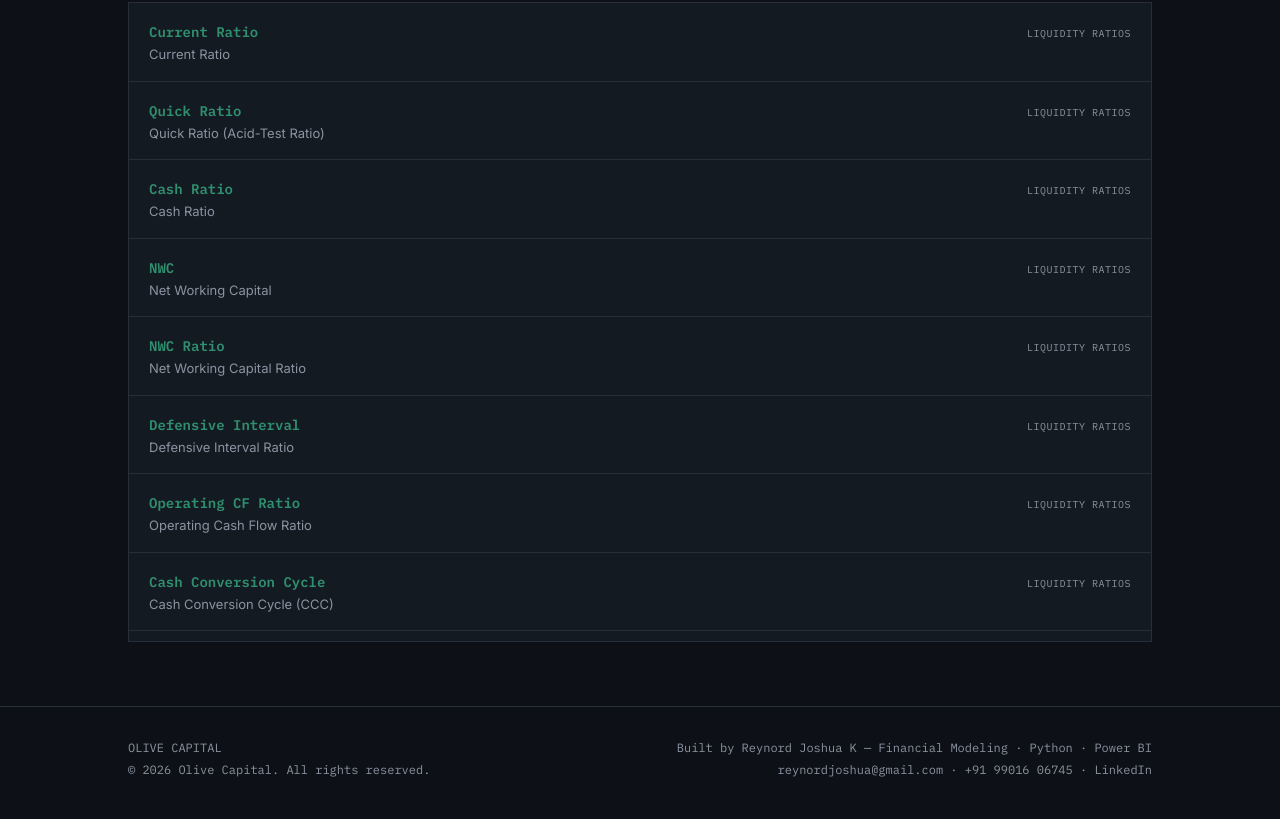
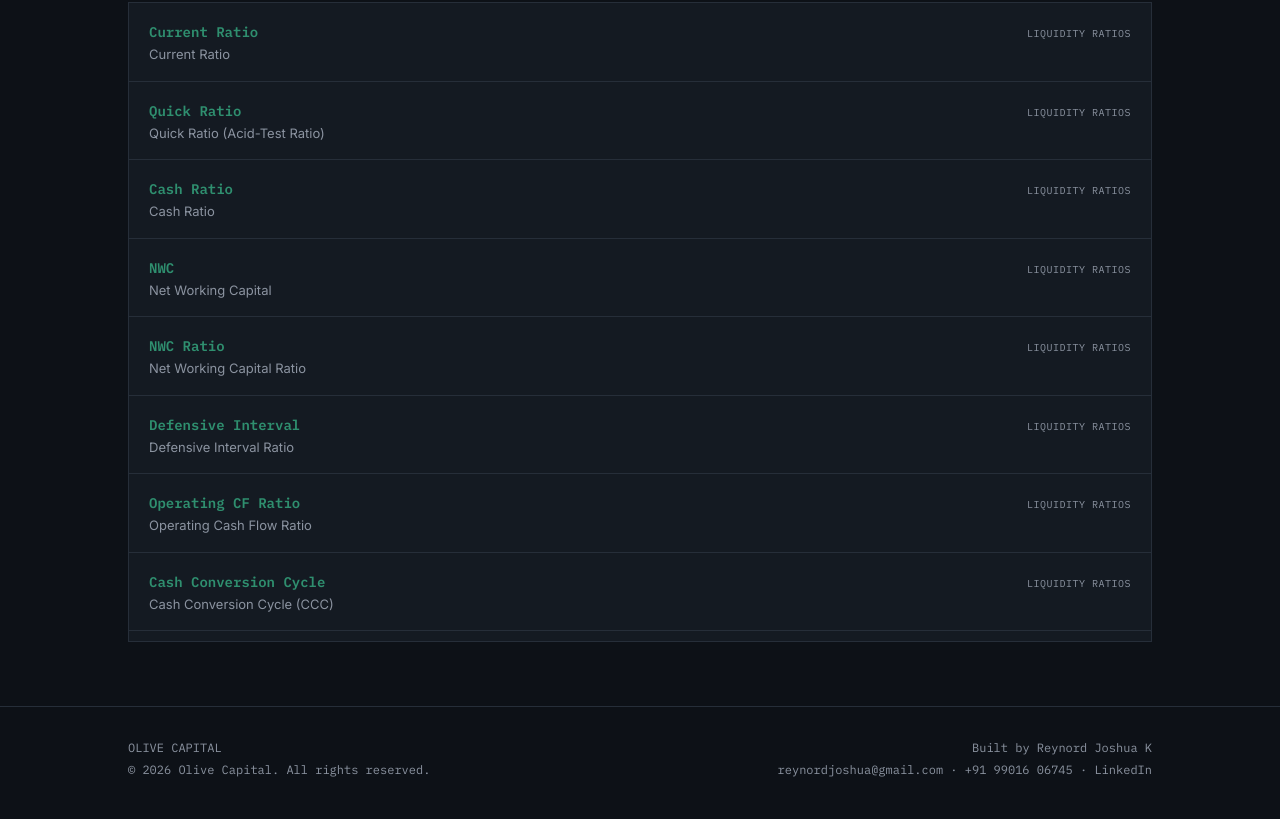
Before and after one commit to reynordjoshua/olive-capital-app, a plain HTML site: page index.html in a window 1280 px wide. Shown: the part 5102-5921 px from the top of the page. Drawn offline with Linux system fonts and the light colour scheme.

Commit message:
simplify footer credit line

```diff
--- a/index.html
+++ b/index.html
@@ -582,7 +582,7 @@ footer a:hover{ color:var(--emerald); }
       <span id="copyrightLine">© 2026 Olive Capital. All rights reserved.</span>
     </div>
     <div class="foot-right">
-      <span>Built by Reynord Joshua K — Financial Modeling · Python · Power BI</span>
+      <span>Built by Reynord Joshua K</span>
       <span><a href="mailto:reynordjoshua@gmail.com">reynordjoshua@gmail.com</a> · <a href="tel:+919901606745">+91 99016 06745</a> · <a href="https://www.linkedin.com/in/reynord-joshua-k-86b37b290" target="_blank" rel="noopener">LinkedIn</a></span>
     </div>
   </div>
```
